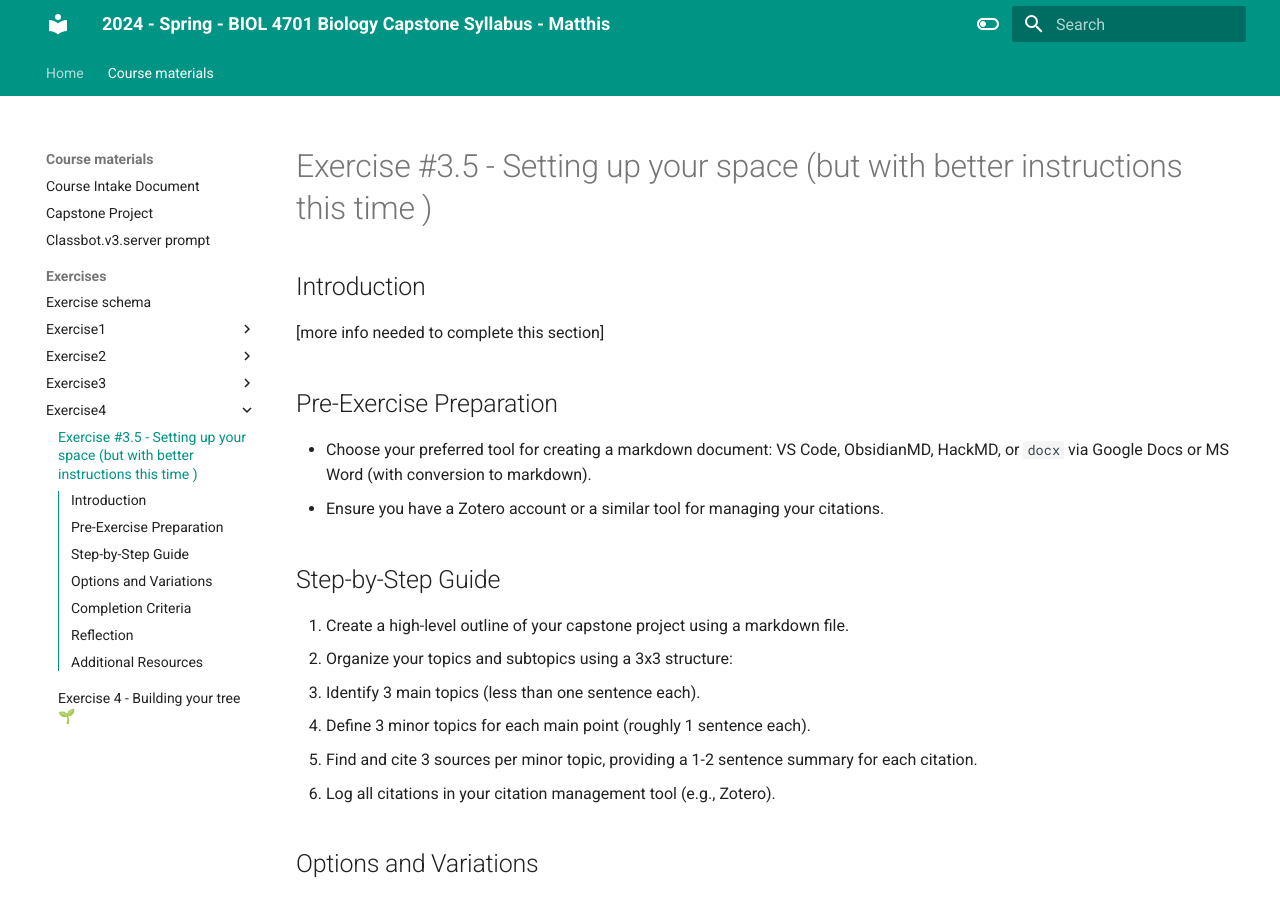
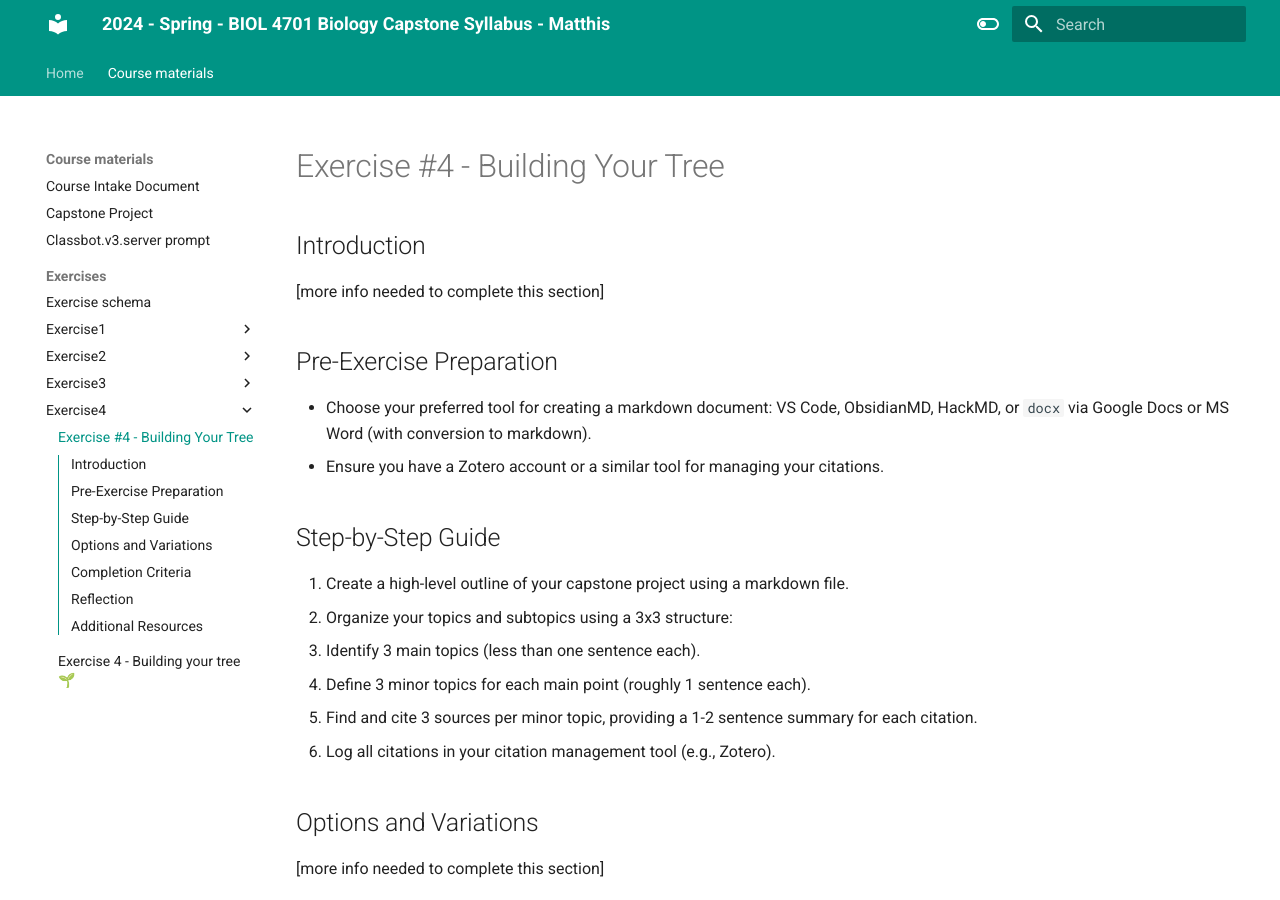
Before and after one commit to HumanMovementNeuroscience/capstone, an MkDocs documentation site: the page built from docs/course_materials/exercises/exercise4/exercise4-Building-your-tree.md, in a window 1280 px wide and 900 px high. Built offline with MkDocs 1.6.1 and Material for MkDocs 9.7.7, drawn with Linux system fonts in a browser that asks for light colours.

Commit message:
Feb 26, 2024, 4:16 PM

```diff
--- a/docs/course_materials/exercises/exercise4/exercise4-Building-your-tree.md
+++ b/docs/course_materials/exercises/exercise4/exercise4-Building-your-tree.md
@@ -1,4 +1,4 @@
-# Exercise #3.5 - Setting up your space (but with better instructions this time )
+# Exercise #4 - Building Your Tree
 
 ## Introduction
 [more info needed to complete this section]
```
